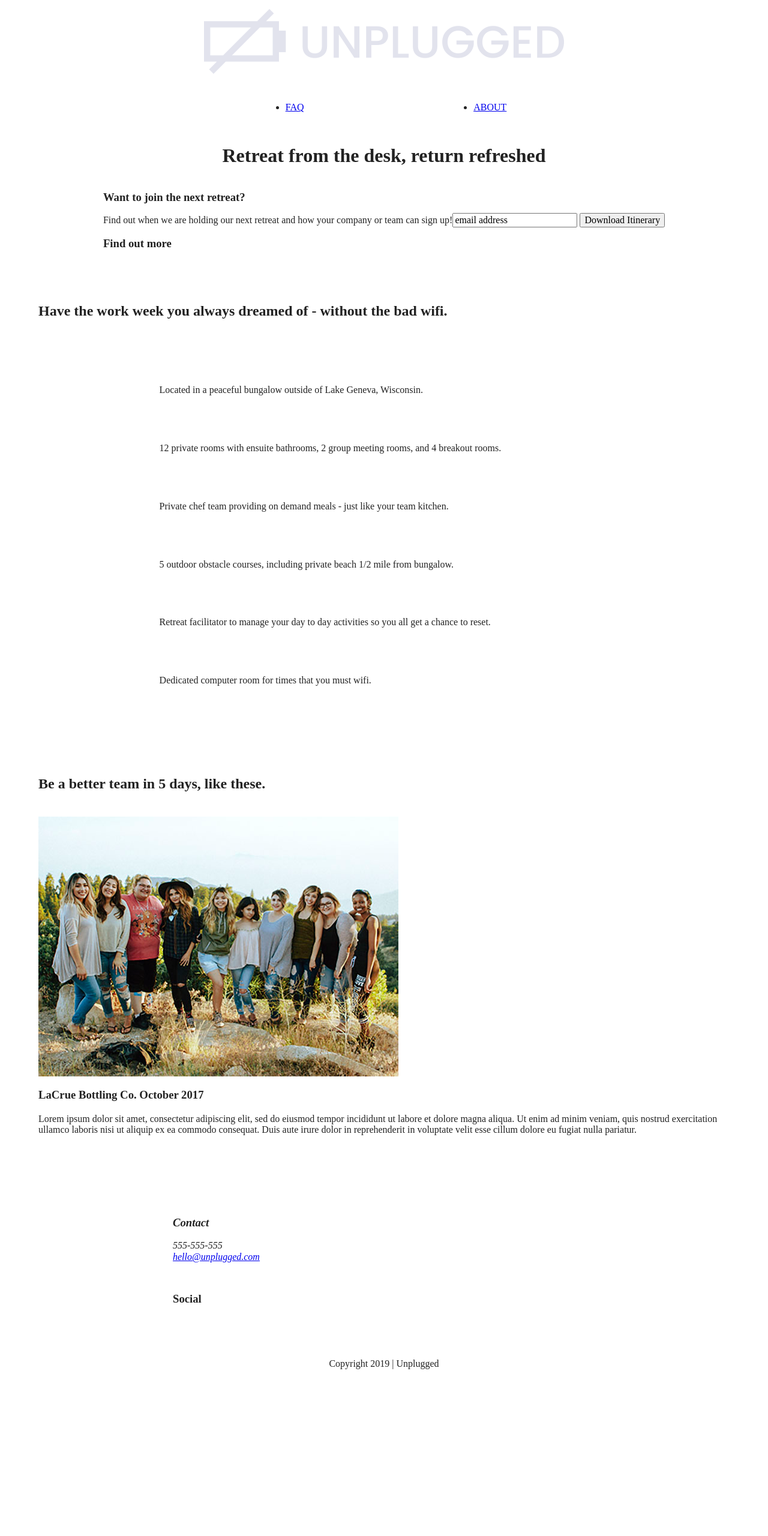
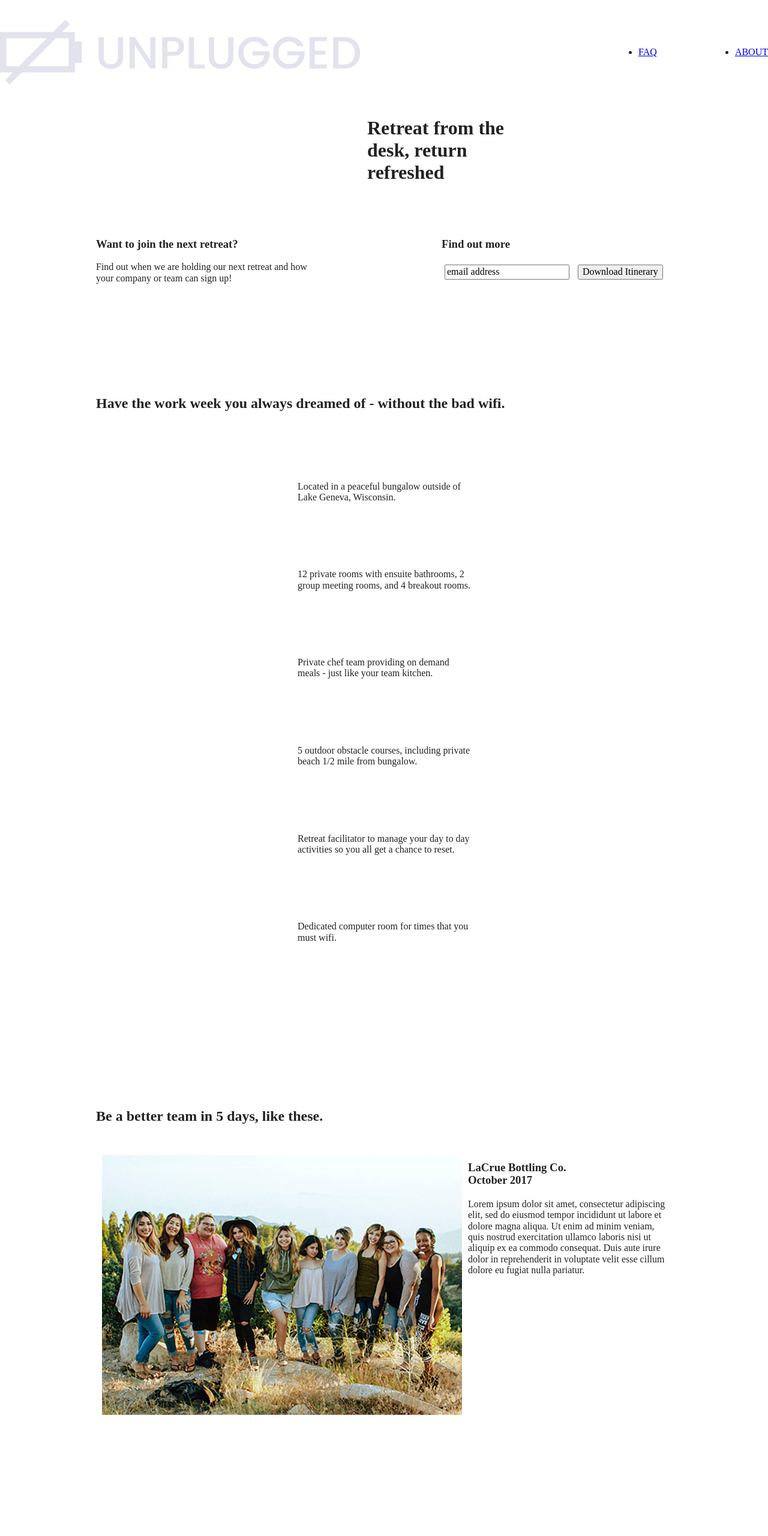
Before and after one commit to Triciad23/unplugged-retreat-website, a website built with Parcel: page index.html in a window 1280 px wide. Shown: the top 2560 px of the page at 60% size. Before the commit the page ends 2303 px from the top, so only its background shows below. Built offline with nearby package versions, Linux system fonts and the light colour scheme.

Commit message:
Added breakpoints and code for tablet

```diff
--- a/css/main.css
+++ b/css/main.css
@@ -140,16 +140,17 @@ footer .content-wrapper {
 footer .contact {
   margin-bottom: 50px;
 }
+footer .social-icons {
+  display: flex;
+  justify-content: space-around;
+  align-items: center;
+}
 footer .social-icons p {
   display: flex;
   align-content: center;
   justify-content: center;
 }
-footer .social-icons {
-  display: flex;
-  justify-content: space-around;
-  align-items: center;
-}
+
 footer .copyright {
   margin: 20px 0;
 }
@@ -215,7 +216,7 @@ aside {
   justify-content: center;
   flex-flow: row wrap;
 }
-.contact-section .content-wrapper p {
+.contact-content p {
   margin: 0;
 }
 
@@ -330,15 +331,138 @@ aside {
    Modify as content requires.
    ========================================================================== */
 
-@media only screen and (min-width: 35em) {
-  /* Style adjustments for viewports that meet the condition */
+@media only screen and (min-width: 768px) {
+  /*Tablet*/
+  .content-wrapper {
+    width: 640px;
+    margin: 100px 0;
+  }
+  header{
+    justify-content: space-around;
+    padding: 33px 0;
+  }
+  header .content-wrapper{
+    width:100%;
+   justify-content: space-between;
+  }
+  header nav{
+    width:20%;
+  }
+  header nav ul {
+    justify-content: space-between;
+  }
+  .header-divider{
+    display: none;
+  }
+  aside .content-wrapper{
+    margin:50px 0;
+    display: flex;
+    justify-content: space-between;
+    flex-flow: row wrap;
+  }
+  aside .content-wrapper .form-description ,
+  aside .content-wrapper .signup{
+    width:40%;
+    margin:0;
+  }
+  .signup input{
+    margin: 5px;
+  }
+  .features article{
+    flex-basis: 50%;
+    display: flex;
+    justify-content: center;
+    align-items: center;
+    flex-flow:column wrap;
+  }
+  .features .features-item-description{
+    width:60%;
+  }
+  .reviews article{
+  display:flex;
+  justify-content: space-between;
+
+  }
+  .reviews article div{
+    width:40%;
+  }
+  .reviews img{
+    padding:10px;
+  }
+  footer .content-wrapper{
+    width:65%;
+    margin:100px 0;
+  }
+  .footer-content{
+    display:flex;
+    align-items:center;
+    justify-content: space-between;
+  }
+  .footer .contact{
+    margin-bottom:0;
+  }
+
+  /* About Page */
+  .mission-content {
+    display: flex;
+    justify-content: space-between;
+    align-items: center;
+    flex-flow: row wrap;
+    padding-top:20px;
 }
 
-@media print,
-  (-webkit-min-device-pixel-ratio: 1.25),
-  (min-resolution: 1.25dppx),
-  (min-resolution: 120dpi) {
-  /* Style adjustments for high resolution devices */
+.mission-content p {
+    width: 45%;
+}
+
+.contact-section .content-wrapper h2 {
+    width: 80%;
+}
+
+.contact-content {
+    display:flex;
+    justify-content:space-between;
+    align-items:flex-start;
+    flex-flow: row wrap;
+    width:90%;
+}
+/* FAQ Page */
+.faq .content-wrapper{
+  justify-content: space-between;
+}
+.faq-content{
+  flex-basis: 40%;
+}
+.faq h2 {
+  width:100%;
+}
+
+
+@media only screen and (min-width: 1200px) {
+  /*Desktop*/
+  .content-wrapper {
+    width: 960px;
+  }
+  .hero-area h1{
+    width:20%;
+    margin-left: 200px;
+  }
+  aside .form-description ,
+  aside .signup{
+    width:15%;
+    margin:50px;
+  }
+  .features article{
+    width:25%;
+    padding: 25px;
+  }
+  .features .features-item-description{
+    width:60%;
+  }
+  footer .copyright{
+    width:15%;
+    justify-content: center;
+    padding:0px;
 }
 
 /* ==========================================================================
--- a/index.html
+++ b/index.html
@@ -46,17 +46,19 @@
         <h1>Retreat from the desk, return refreshed</h1>
       </hero>
       <aside>
+        <div class="content-wrapper">
           <div class="form-description">
             <h3>Want to join the next retreat?</h3>
             <p>
               Find out when we are holding our next retreat and how your company
               or team can sign up!
             </p>
-          <h3>Find out more</h3>
           </div>
           <div class="signup">
+            <h3>Find out more</h3>
             <input type="text" name="name" value="email address" />
             <input type="button" value="Download Itinerary" />
+          </div>
         </div>
       </aside>
       <section class="features">
```
Also changed, not shown: about/index.html (+2 -0 lines). Lines whose indentation alone changed are shown as unchanged.
